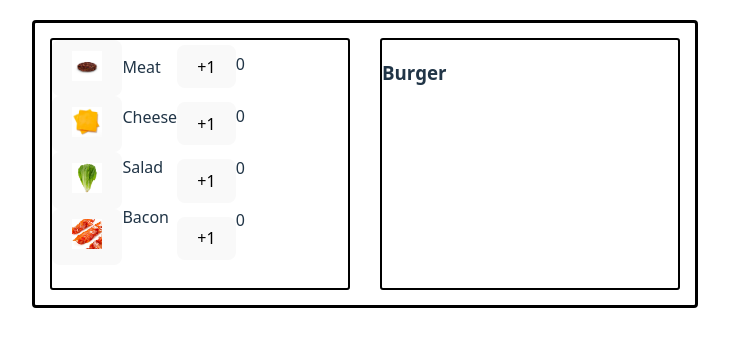
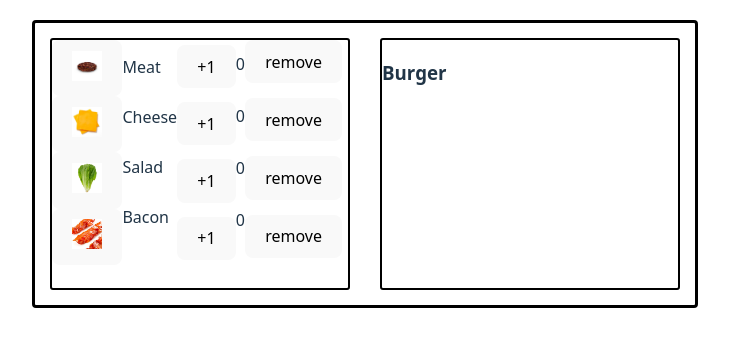
Before and after one commit to sumeiia-rgb/burger, a React (Vite) app: page / in a window 1280 px wide. Shown: the top 346 px of the page, without its empty margins (275-1004 px from the left). Built offline with nearby package versions, Linux system fonts and the light colour scheme.

Commit message:
added remove button

```diff
--- a/src/App.tsx
+++ b/src/App.tsx
@@ -9,6 +9,7 @@ import ProductButton from "./Components/ProductButton/ProductButton.tsx";
 import IngredientName from "./Components/IngredientName/IngredientName.tsx";
 import PlusButton from "./Components/PlusButton/PlusButton.tsx";
 import Count from "./Components/Count/Count.tsx";
+import RemoveIngredient from "./Components/RemoveIngredient/RemoveIngredient.tsx";
 
 interface Ingredient {
     name: string,
@@ -44,6 +45,21 @@ const App = () => {
             })
             })
     }
+
+    const removeIngredient = (id: string) => {
+        setIngredients((prevState) => {
+            return prevState.map(ingredient => {
+                if (ingredient.id === id) {
+                    return {
+                        ...ingredient,
+                        count: ingredient.count - 1,
+                    }
+                }
+                return ingredient;
+            })
+        })
+    }
+
     return (
     <div className="container">
         <div className="ingredientsBlock">
@@ -69,6 +85,11 @@ const App = () => {
                     <Count count={ingredient.count}/>
                 ))}
             </div>
+            <div className="removeIngredient">
+                {ingredients.map((ingredient) => (
+                    <RemoveIngredient id={ingredient.id} removeIngredient={() => removeIngredient(ingredient.id)} />
+                ))}
+            </div>
         </div>
         <div className="burgerBlock">
             <h3>Burger</h3>
--- /dev/null
+++ b/src/Components/RemoveIngredient/RemoveIngredient.css
@@ -0,0 +1,3 @@
+.removeIngredient{
+    margin-bottom: 15px;
+}
--- /dev/null
+++ b/src/Components/RemoveIngredient/RemoveIngredient.tsx
@@ -0,0 +1,16 @@
+import './RemoveIngredient.css';
+
+interface IRemoveIngredient {
+    removeIngredient: (id: string) => void;
+    id: string
+}
+
+const RemoveIngredient = (props: IRemoveIngredient) => {
+    return (
+        <button className="removeIngredient" onClick={() => props.removeIngredient(props.id)}>
+            remove
+        </button>
+    );
+};
+
+export default RemoveIngredient;
```
